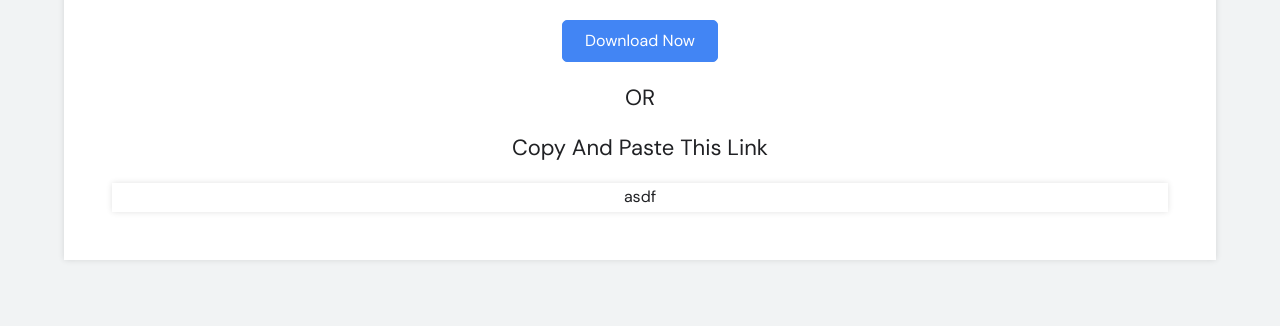
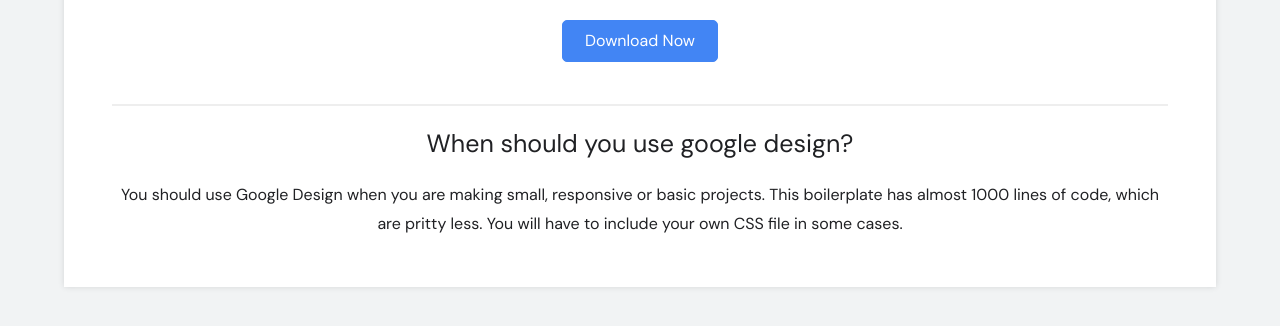
Before and after one commit to Prayag2/CodeLight, a plain HTML site: page index.html in a window 1280 px wide. Shown: the part 218-544 px from the top of the page. Drawn offline with nearby package versions, Linux system fonts and the light colour scheme.

Commit message:
Changed the border width of hr

```diff
--- a/css/googledesign.css
+++ b/css/googledesign.css
@@ -1063,7 +1063,7 @@ input[type="checkbox"]:checked+span:before {
 }
 
 hr {
-    border: 1px solid #bbb;
+    border: 0.5px solid #eee;
 }
 
 /* CODE */
--- a/index.html
+++ b/index.html
@@ -52,12 +52,15 @@
             <br>
             <a href="" class="button button-primary">Download Now</a>
             <br>
+        </div>
+        <br>
+        <br>
+        <hr>
+        <br>
+        <div class="center">
+            <h3>When should you use google design?</h3>
             <br>
-            <h4>OR</h4>
-            <br>
-            <h4>Copy And Paste This Link</h4>
-            <br>
-            <p class="box-shadow">asdf</p>
+            <p>You should use Google Design when you are making small, responsive or basic projects. This boilerplate has almost 1000 lines of code, which are pritty less. You will have to include your own CSS file in some cases.</p>
         </div>
     </div>
 
```
Also changed, not shown: css/googledesign.min.css.
